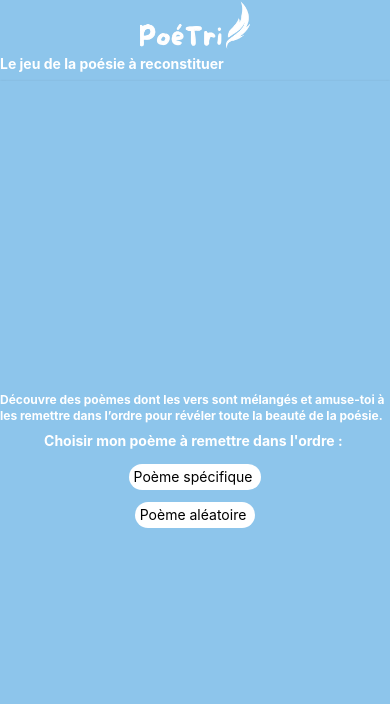
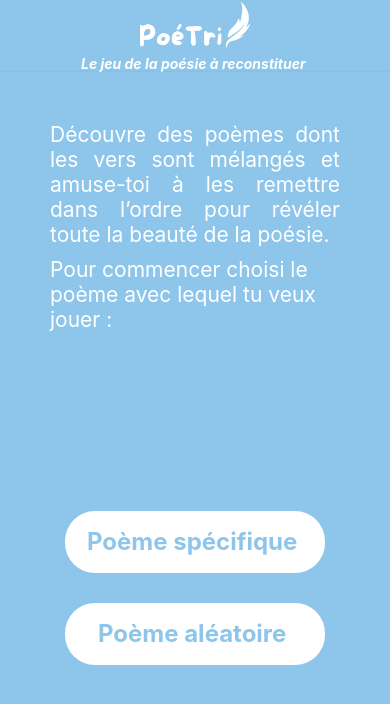
Before and after one commit to Esliel/PoetriReactNative, a React Native app: screen /Home in a window 390 px wide. Shown: the top 704 px of the page. Built offline with nearby package versions, Linux system fonts and the light colour scheme.

Commit message:
remaniement d ela typographie, mise en page de la page Home

```diff
--- a/screens/ChoixSpecifique.js
+++ b/screens/ChoixSpecifique.js
@@ -44,7 +44,7 @@ export function ChoixSpecifique({ navigation }) {
               }
             >
               <ThemedText
-                typography="bodyLarger"
+                typography="bodyLarge"
                 color="textBlack"
                 style={styles.choixPoeme}
               >
--- a/screens/HomeScreen.js
+++ b/screens/HomeScreen.js
@@ -20,34 +20,36 @@ export function HomeScreen({ navigation }) {
       <ThemedText
         typography="subtitle1"
         color="textWhite"
-        style={styles.consigne}
+        style={styles.slogan}
       >
         Le jeu de la poésie à reconstituer
       </ThemedText>
 
       <Background style={styles.body}>
         <ThemedText
-          typography="subtitle2"
+          typography="bodyLarger"
           color="textWhite"
-          style={styles.consigne}
+          style={styles.consigne1}
         >
           Découvre des poèmes dont les vers sont mélangés et amuse-toi à les
           remettre dans l’ordre pour révéler toute la beauté de la poésie.
         </ThemedText>
         <ThemedText
-          typography="subtitle1"
+          typography="bodyLarger"
           color="textWhite"
-          style={styles.consigne}
+          style={styles.consigne2}
         >
-          Choisir mon poème à remettre dans l'ordre :
+          Pour commencer choisi le poème avec lequel tu veux jouer :
         </ThemedText>
+
+        <View style={styles.blocBoutons}>
           <TouchableOpacity
             style={styles.button}
             onPress={() => navigation.navigate('ChoixSpecifique')}
           >
             <ThemedText
-            typography="bodyLarger"
-            color="textBlack"
+              typography="headline"
+              color="primary"
               style={styles.choixPoeme}
             >
               Poème spécifique
@@ -58,13 +60,14 @@ export function HomeScreen({ navigation }) {
             onPress={() => navigation.navigate('ChoixAleatoire')}
           >
             <ThemedText
-            typography="bodyLarger"
-            color="textBlack"
+              typography="headline"
+              color="primary"
               style={styles.choixPoeme}
             >
               Poème aléatoire
             </ThemedText>
           </TouchableOpacity>
+        </View>
       </Background>
     </SafeAreaView>
   )
@@ -76,18 +79,35 @@ const styles = StyleSheet.create({
   },
   body: {
     flex: 1,
-    alignItems: 'center',
-    justifyContent: 'center',
+    // alignItems: 'center',
+    // justifyContent: 'center',
+    paddingTop: 50,
+    paddingRight: 50,
+    paddingLeft: 50,
     backgroundColor: 'primary',
   },
-  consigne: {
-    paddingBottom: 9,
+  slogan: {
+    textAlign: 'center',
+    fontStyle: 'italic',
+  },
+  consigne1: {
+    textAlign: 'justify',
+  },
+  consigne2: {
+    paddingTop: 10,
+  },
+  blocBoutons: {
+    flex: 1,
+    justifyContent: 'center',
   },
   choixPoeme: {
     backgroundColor: '#FFFFFF',
-    padding: 5,
+    paddingTop: 15,
+    paddingRight: 5,
+    paddingBottom: 15,
+    paddingLeft: 5,
     borderRadius: 30,
-    margin: 6,
+    margin: 15,
     textAlign: 'center',
   },
   button: {
--- a/style/typography.js
+++ b/style/typography.js
@@ -16,13 +16,13 @@ export const styles = StyleSheet.create({
   },
   bodyLarge: {
     // Corps de texte plus grand
-    fontSize: 12,
+    fontSize: 14,
     lineHeight: 16,
   },
   bodyLarger: {
     // Corps de texte encore plus grand
-    fontSize: 14,
-    lineHeight: 16,
+    fontSize: 21,
+    lineHeight: 25,
   },
   small: {
     // Légendes et annotations (caption)
```
Lines whose indentation alone changed are shown as unchanged.
